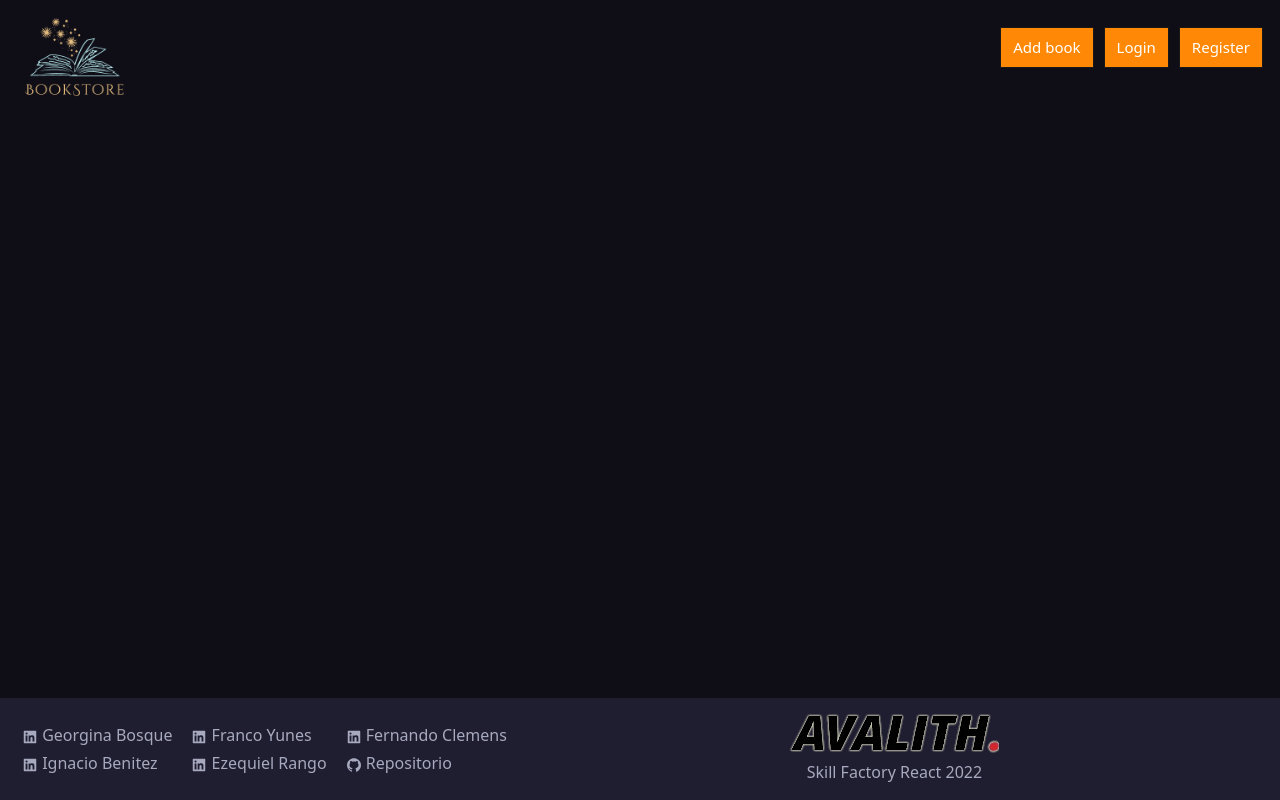
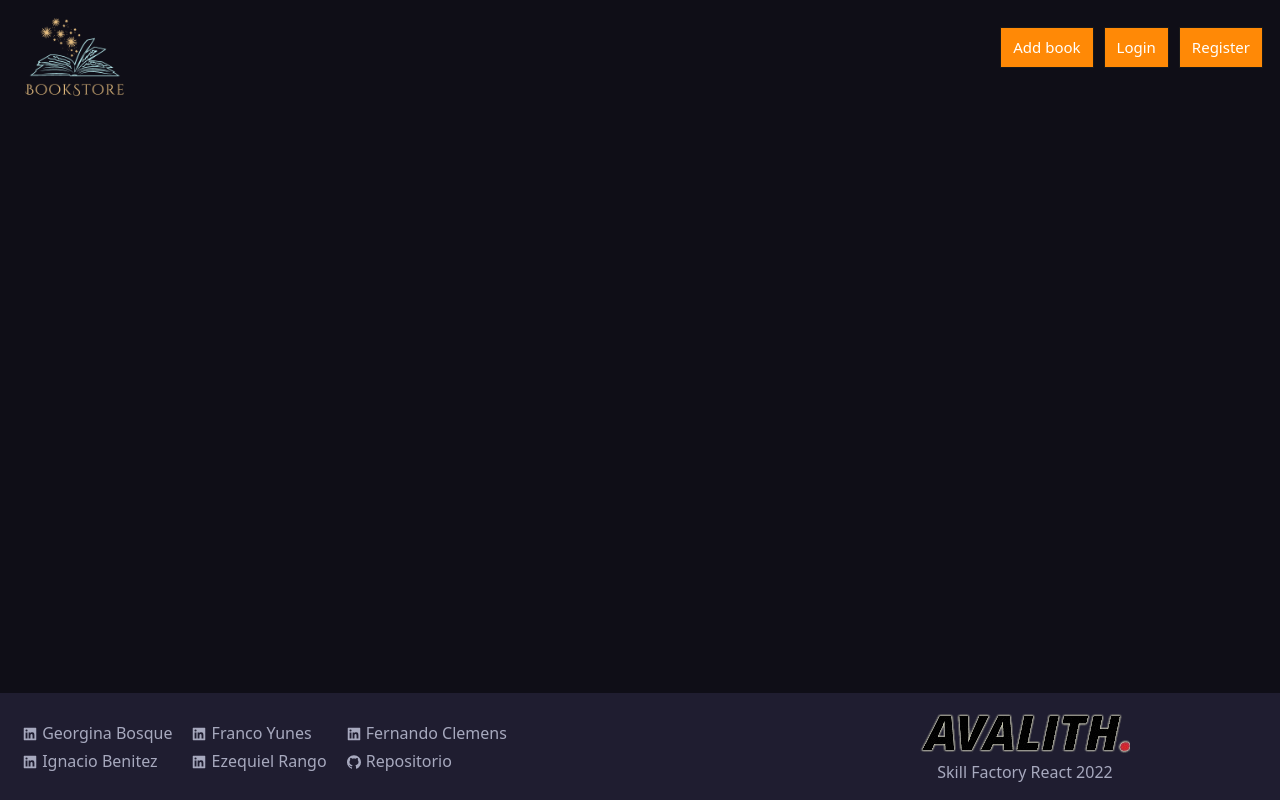
Before and after one commit to ignacio2194/checkpoint-3-SF, a React (Create React App) app: page /login in a window 1280 px wide. Built offline with nearby package versions, Linux system fonts and the light colour scheme.

Commit message:
fix: footer logo

```diff
--- a/src/styles/Footer.css
+++ b/src/styles/Footer.css
@@ -21,16 +21,15 @@
     flex-direction: column;
 }
 .footerLogo {
-    margin: 10px;
     gap: 5px;
     display: flex;
     flex-direction: column;
     color: #a7a9be;
     align-items: center;
-    margin: 15px 100px 0 0;
     text-align: center;
     margin-left: auto;
-    margin-right: auto;
+    margin-right: 150px;
+    margin-top: 20px;
 }
 
 @media (max-width: 970px) {
```
